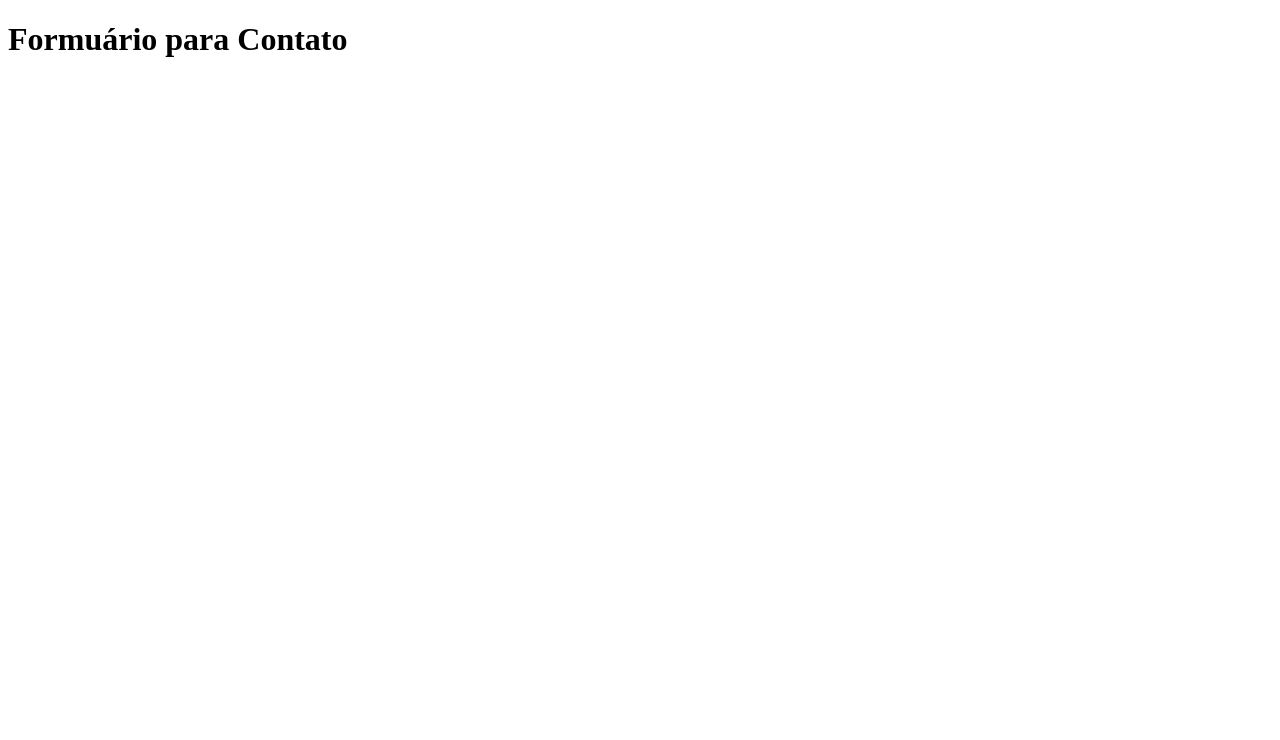
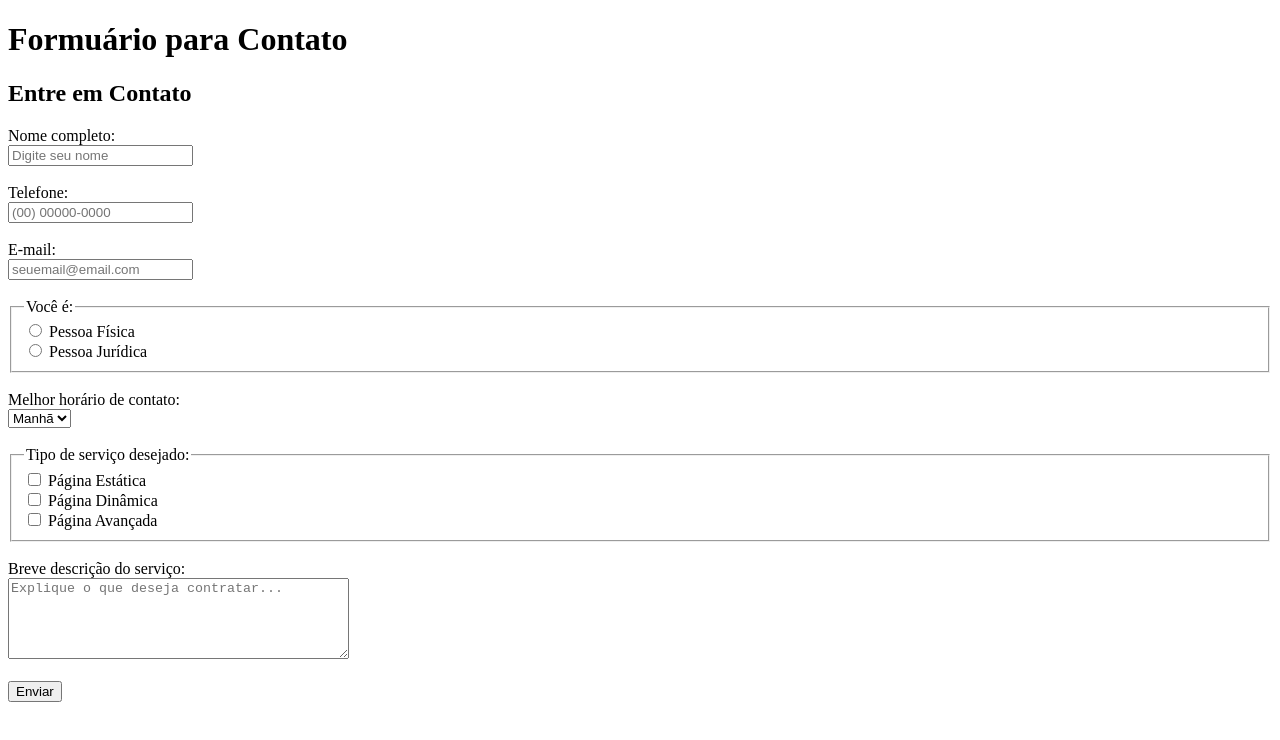
Before and after one commit to abnercardozo/Landing-Page, a plain HTML site: page landing page/contatos/contato.html in a window 1280 px wide. Drawn offline with Linux system fonts and the light colour scheme.

Commit message:
Add files via upload

```diff
--- a/landing page/contatos/contato.html
+++ b/landing page/contatos/contato.html
@@ -7,7 +7,57 @@
 </head>
 <body>
     <h1>Formuário para Contato</h1>
+    <section id="contato">
+  <h1>Entre em Contato</h1>
+  <form>
+    <!-- Nome -->
+    <label for="nome">Nome completo:</label><br>
+    <input type="text" id="nome" name="nome" placeholder="Digite seu nome" required><br><br>
 
+    <!-- Telefone -->
+    <label for="telefone">Telefone:</label><br>
+    <input type="tel" id="telefone" name="telefone" placeholder="(00) 00000-0000" required><br><br>
+
+    <!-- E-mail -->
+    <label for="email">E-mail:</label><br>
+    <input type="email" id="email" name="email" placeholder="seuemail@email.com" required><br><br>
+
+    <!-- Pessoa Física ou Jurídica -->
+    <fieldset>
+      <legend>Você é:</legend>
+      <input type="radio" id="pf" name="tipo" value="fisica" required>
+      <label for="pf">Pessoa Física</label><br>
+      <input type="radio" id="pj" name="tipo" value="juridica">
+      <label for="pj">Pessoa Jurídica</label>
+    </fieldset><br>
+
+    <!-- Melhor horário de contato -->
+    <label for="horario">Melhor horário de contato:</label><br>
+    <select id="horario" name="horario">
+      <option value="manha">Manhã</option>
+      <option value="tarde">Tarde</option>
+      <option value="noite">Noite</option>
+    </select><br><br>
+
+    <!-- Tipo de serviço -->
+    <fieldset>
+      <legend>Tipo de serviço desejado:</legend>
+      <input type="checkbox" id="estatico" name="servico" value="estatico">
+      <label for="estatico">Página Estática</label><br>
+      <input type="checkbox" id="dinamico" name="servico" value="dinamico">
+      <label for="dinamico">Página Dinâmica</label><br>
+      <input type="checkbox" id="avancado" name="servico" value="avancado">
+      <label for="avancado">Página Avançada</label>
+    </fieldset><br>
+
+    <!-- Descrição -->
+    <label for="descricao">Breve descrição do serviço:</label><br>
+    <textarea id="descricao" name="descricao" rows="5" cols="40" placeholder="Explique o que deseja contratar..."></textarea><br><br>
+
+    <!-- Botão -->
+    <button type="submit">Enviar</button>
+  </form>
+</section>
 
 
 </body>
```
Also changed, not shown: landing page/index.html (+1 -0 lines), landing page/serviços/serviços.html (+25 -0 lines).
